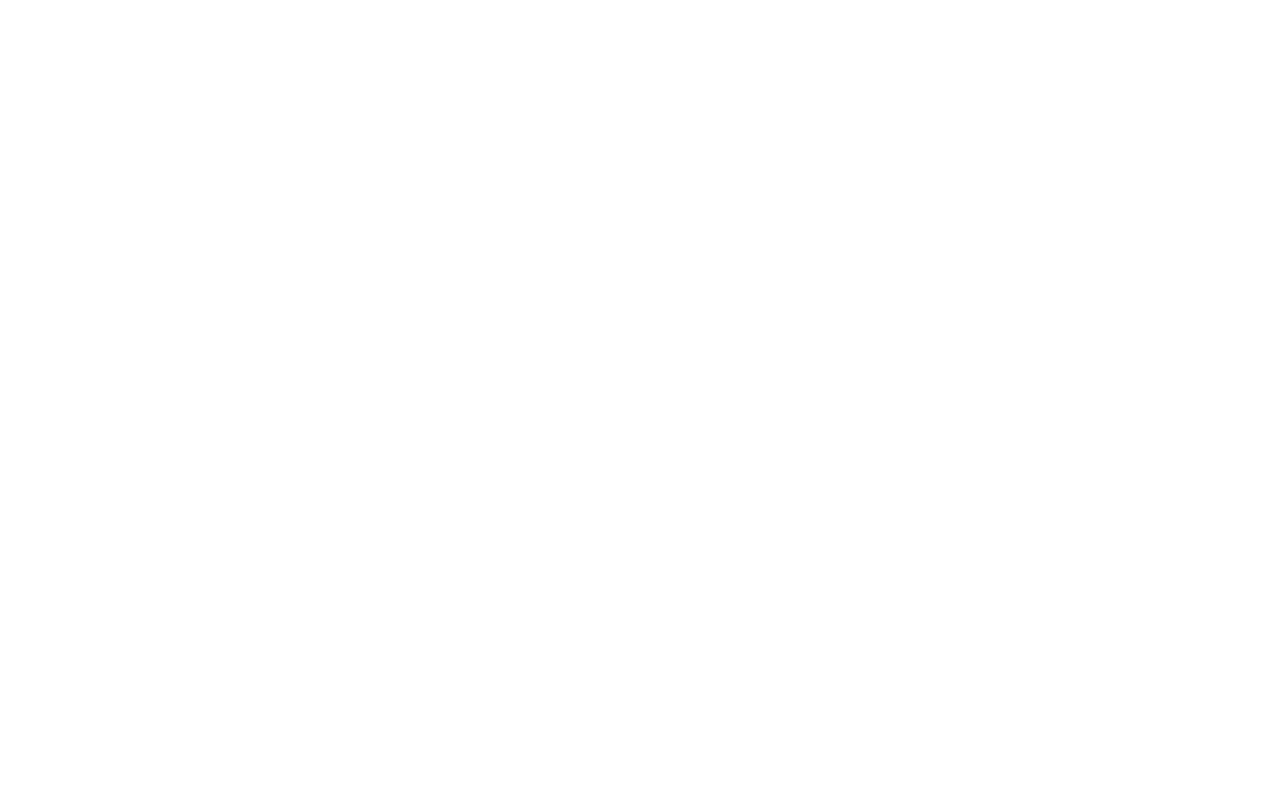
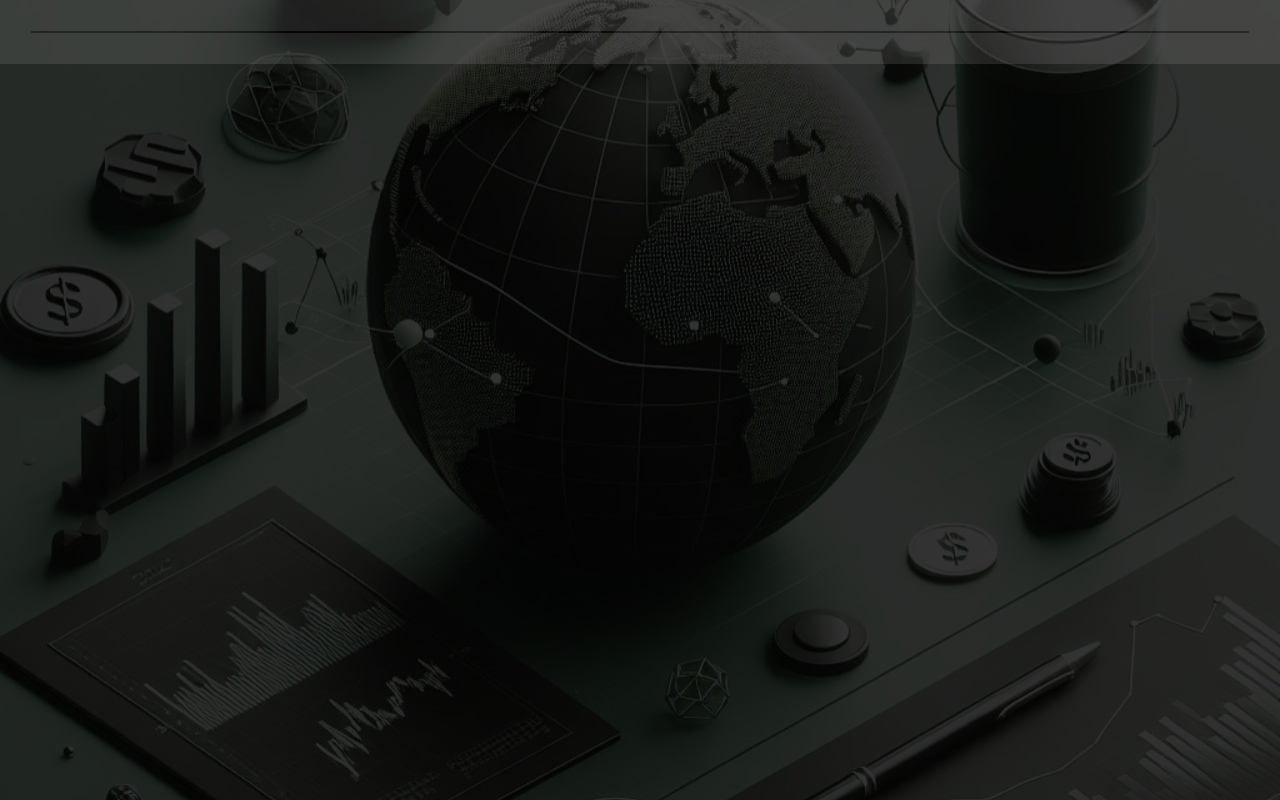
Before and after one commit to SaqMk/BiTrade, a React (Create React App) app: page /freedemo in a window 1280 px wide. Before the commit this address had no page. Built offline with nearby package versions, Linux system fonts and the light colour scheme.

Commit message:
add freedome page

```diff
--- a/src/App.js
+++ b/src/App.js
@@ -6,6 +6,7 @@
 import ScrollTop from "./ScrollTop";
 import Register from "./Register/Register";
 import Login from "./Login/Login";
+import FreeDemo from "./FreeDemo/FreeDemo";
 export default function App() {
 
   return (
@@ -14,6 +15,7 @@
    <ScrollTop/>
       <Routes>
         <Route path="/" element={<Homepage />}/>
+        <Route path="freedemo" element={<FreeDemo />}/>
         <Route path="about" element={<AboutUs />}/>
         <Route path="register" element={<Register />}/>
         <Route path="login" element={<Login />}/>
--- /dev/null
+++ b/src/FreeDemo/FreeDemo.jsx
@@ -0,0 +1,13 @@
+import React from 'react'
+import HeaderTraiiding from './HeaderTraiding/HeaderTraiiding'
+import styles from '../FreeDemo/freeDemo.module.css'
+export default function FreeDemo() {
+  return (
+    <div className={styles.container}>
+        <div className={styles.wrapper}>
+
+        <HeaderTraiiding/>
+        </div>
+    </div>
+  )
+}
--- /dev/null
+++ b/src/FreeDemo/HeaderTraiding/HeaderTraiiding.jsx
@@ -0,0 +1,9 @@
+import React from 'react'
+import styles from '../HeaderTraiding/headerTraiding.module.css'
+export default function HeaderTrauiding() {
+  return (
+    <div className={styles.container}>
+      <div className={styles.wrapper}></div>
+    </div>
+  )
+}
--- /dev/null
+++ b/src/FreeDemo/HeaderTraiding/headerTraiding.module.css
@@ -0,0 +1,13 @@
+.container {
+  display: flex;
+  justify-content: center;
+  align-items: center;
+  width: 100%;
+  height: 5vw;
+  background-color: #b9b6b6;
+  opacity: 0.15;
+}
+.wrapper {
+  width: 95%;
+  border: 1px solid;
+}
--- /dev/null
+++ b/src/FreeDemo/freeDemo.module.css
@@ -0,0 +1,13 @@
+.container {
+  width: 100%;
+  height: 100vh;
+  background-color: black;
+}
+.wrapper {
+  background-image: url("../images/GraphicBackground.svg");
+  background-size: cover;
+  background-position: center;
+  background-repeat: no-repeat;
+  width: 100%;
+  height: 100%;
+}
--- a/src/HeaderFooter/Header.jsx
+++ b/src/HeaderFooter/Header.jsx
@@ -26,7 +26,7 @@
           <img className={styles.HeaderIcon} src={HeaderIcon}></img>
         </Link>
         <div className={styles.menu}>
-          <Link style={{ textDecoration: "none", color: "white" }} to="/">
+          <Link style={{ textDecoration: "none", color: "white" }} to="/freedemo">
             <p className={styles.freeDemo}>FREE DEMO</p>
           </Link>
           <Link style={{ textDecoration: "none", color: "white" }} to="/about">
```
Also changed, not shown: src/images/GraphicBackground.svg (added).
